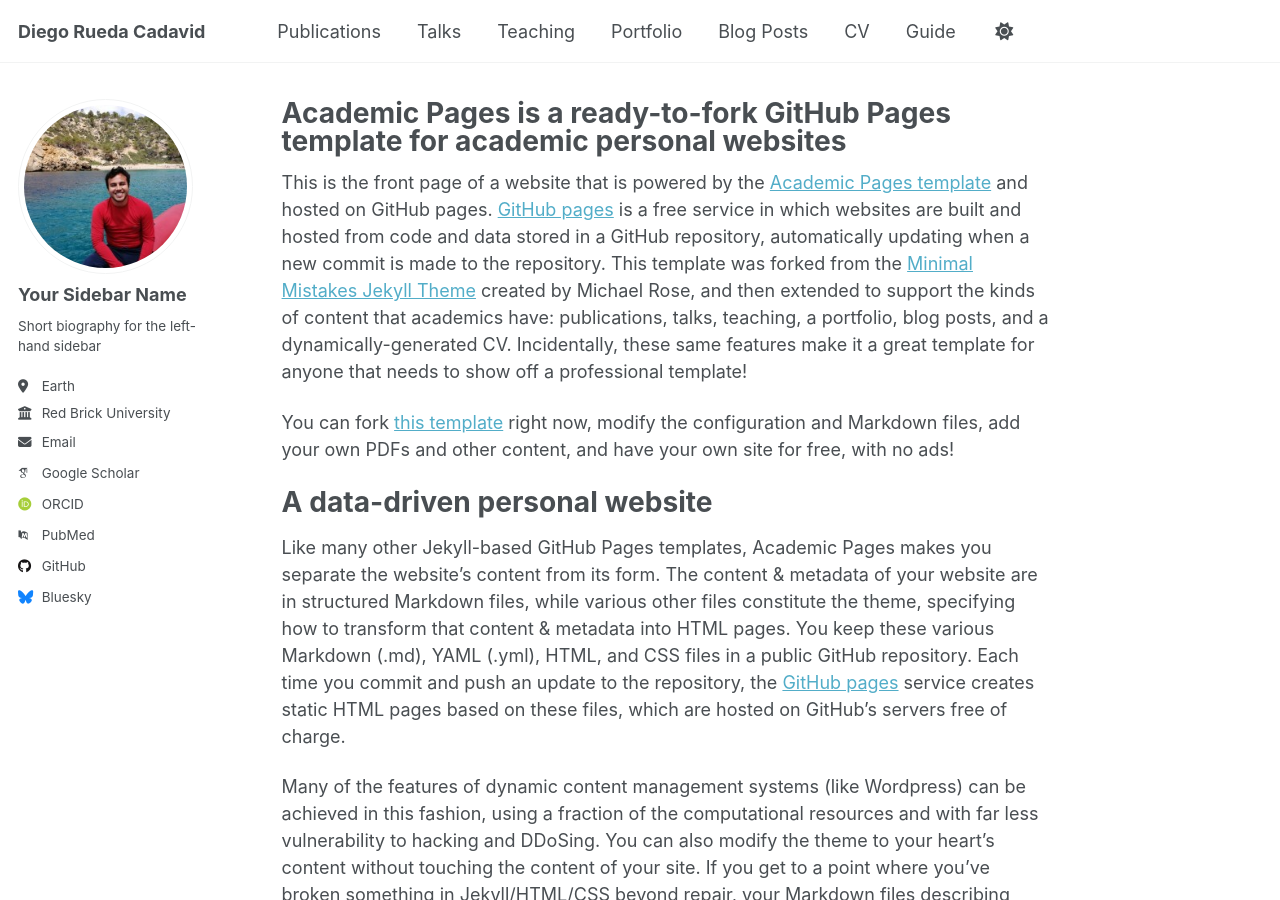
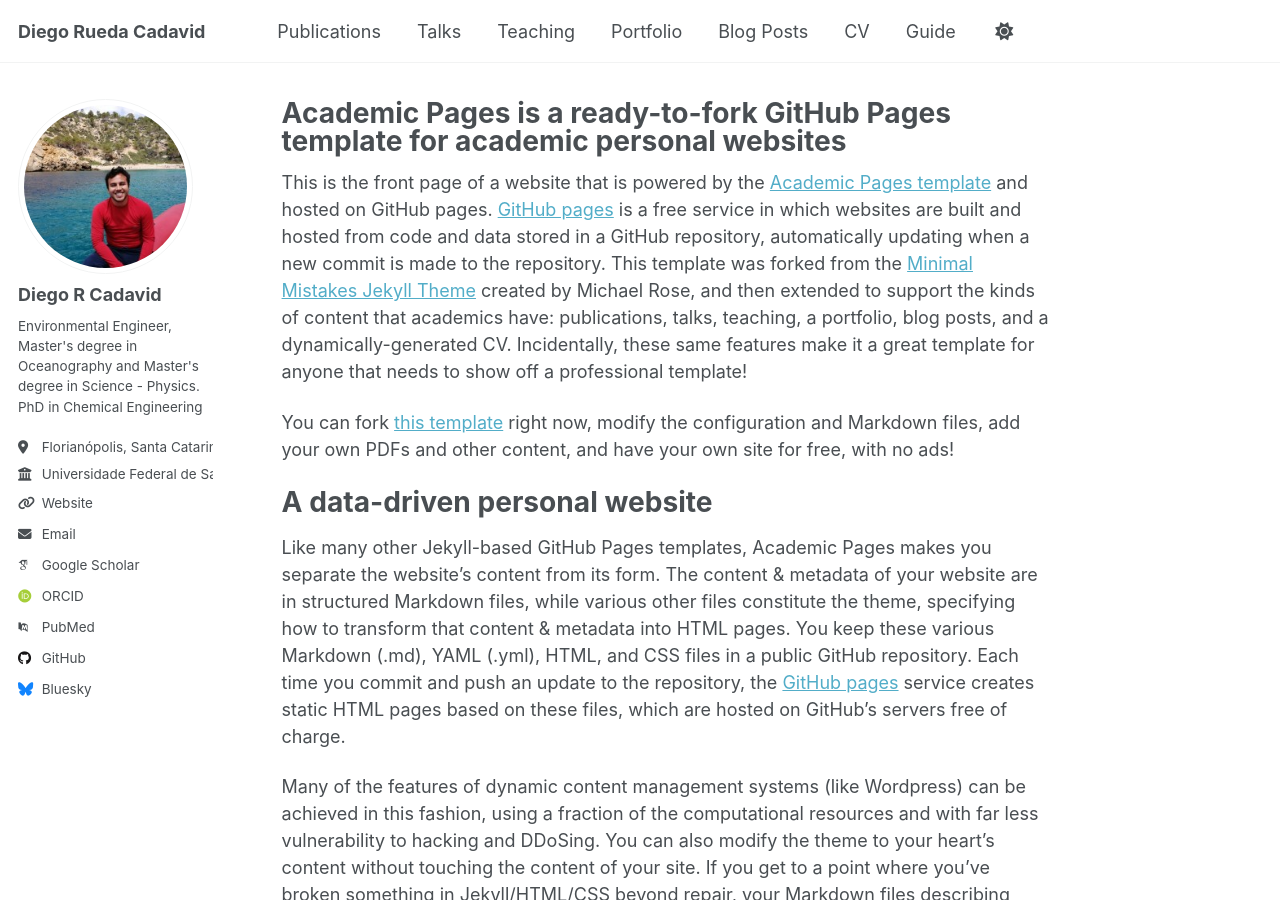
Before and after one commit to diaruedaca/diaruedaca.github.io, a Jekyll site: the page built from _pages/about.md, in a window 1280 px wide and 900 px high. Built offline with Jekyll 4.4.1, drawn with Linux system fonts in a browser that asks for light colours; some web fonts are replaced; a script that is not in the unit is left out.

Commit message:
Update _config.yml

```diff
--- a/_config.yml
+++ b/_config.yml
@@ -23,12 +23,12 @@ repository               : "academicpages/academicpages.github.io"
 author:
   # Biographic information
   avatar           : "profile.jpg"
-  name             : "Your Sidebar Name"
-  pronouns         : # example: "she/her"
-  bio              : "Short biography for the left-hand sidebar"
-  location         : "Earth"
-  employer         : "Red Brick University"
-  uri              : # URL
+  name             : "Diego R Cadavid"
+  pronouns         : # example: "Est. PhD"
+  bio              : "Environmental Engineer, Master's degree in Oceanography and Master's degree in Science - Physics. PhD in Chemical Engineering"
+  location         : "Florianópolis, Santa Catarina, Brasil"
+  employer         : "Universidade Federal de Santa Catarina"
+  uri              :  "https://procer.ufsc.br/"
   email            : "none@example.org"
 
   # Academic websites
```
